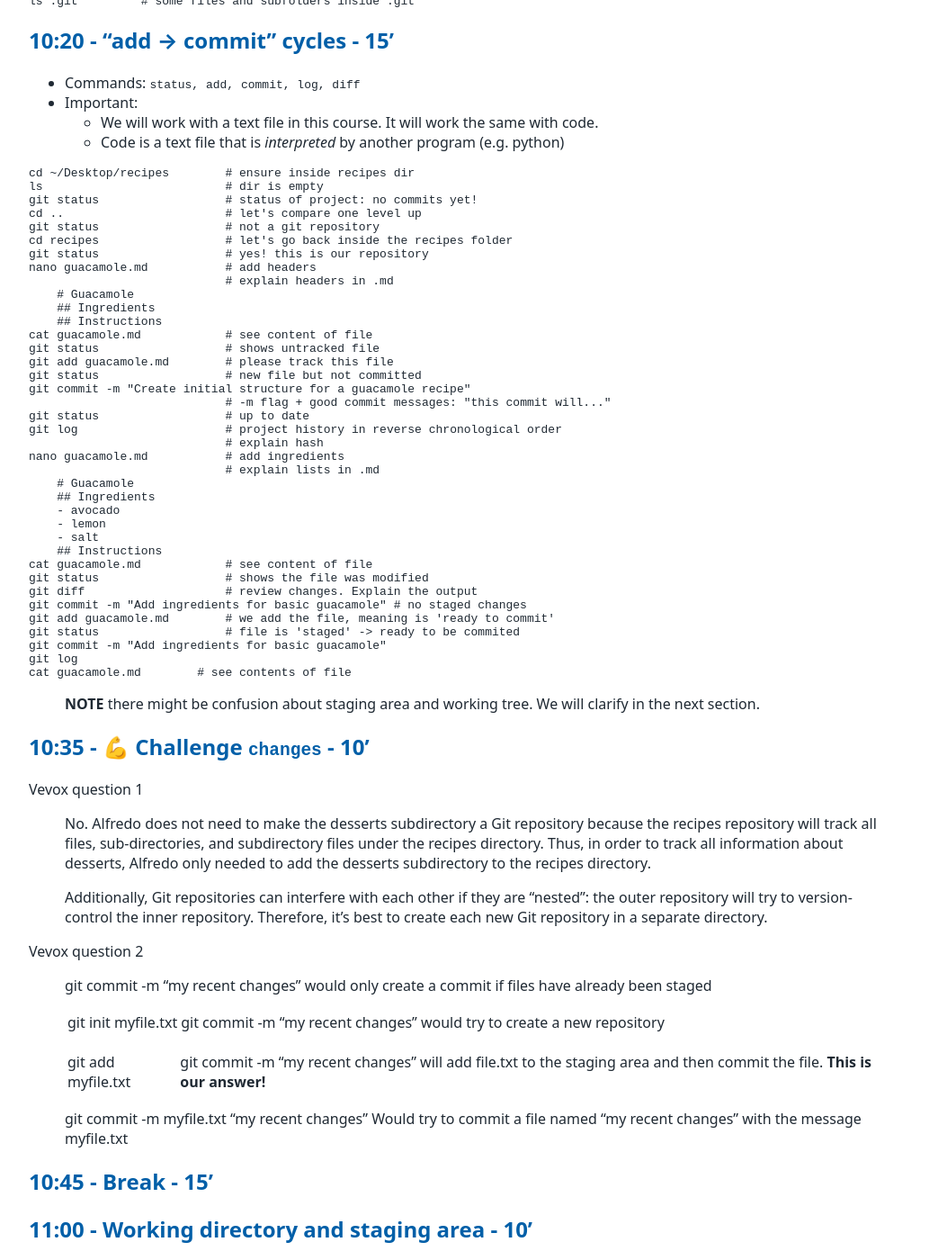
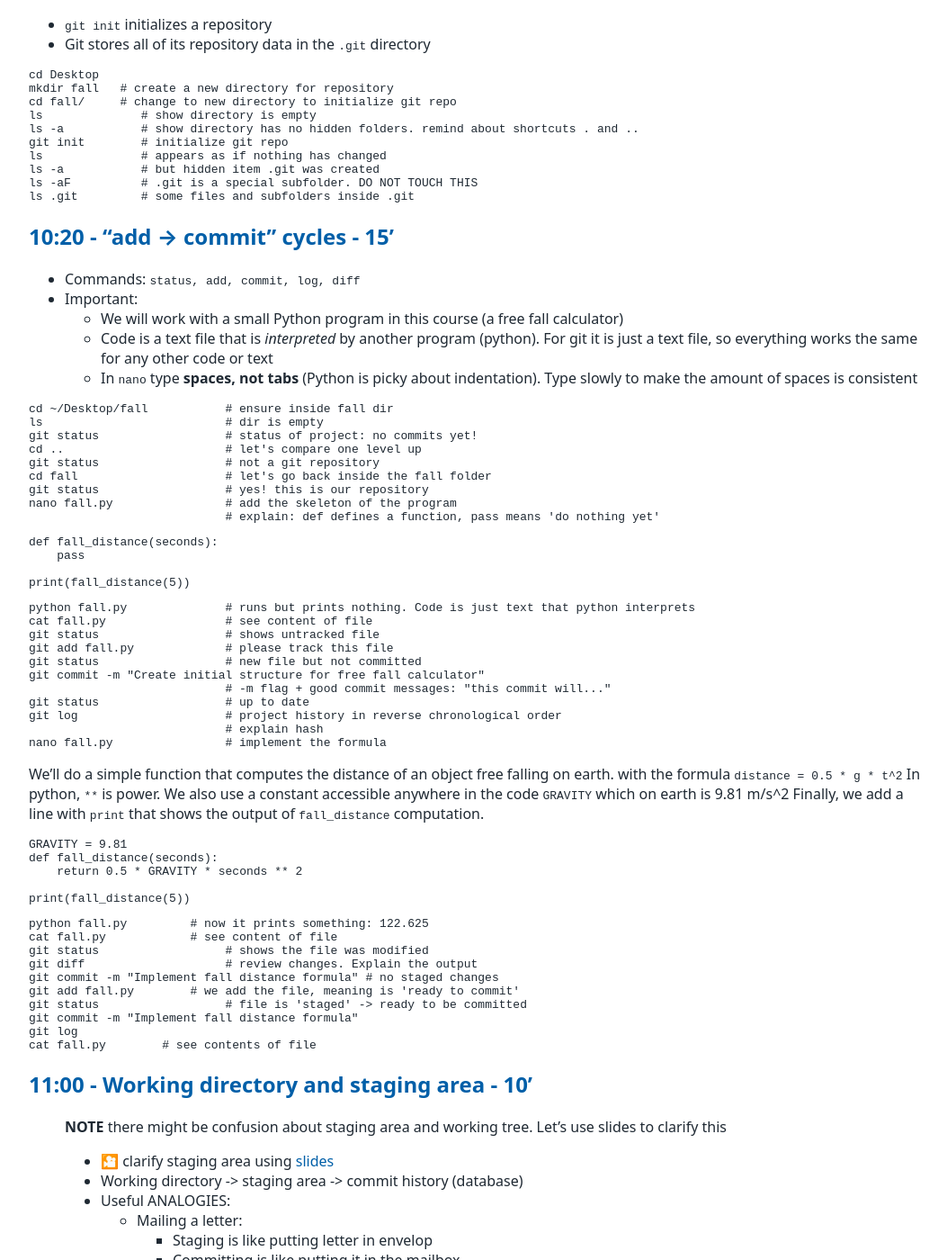
Before and after one commit to tu-delft-library/introduction_to_version_control_with_git, a Jekyll site: the page built from materials_for_trainers/lesson_plan.md, in a window 1280 px wide and 1400 px high, scrolled down 2558 px. Shown: the whole window at 90% size, without its empty margins (108-1161 px from the left). Built offline with Jekyll 4.4.1, drawn with Linux system fonts in a browser that asks for light colours; our own code applies the rules of GitHub Pages for plain Markdown files; some of the changed text lies outside the part shown.

Commit message:
replace guacamole with python code for free-fall

````diff
--- a/materials_for_trainers/lesson_plan.md
+++ b/materials_for_trainers/lesson_plan.md
@@ -37,6 +37,14 @@ Slides work better if you open them in your device: [slides](https://tud365.shar
 ## 9:35 - Housekeeping - 10'
 Use [slides](https://tud365.sharepoint.com/:p:/r/sites/ResearchDataServices/Gedeelde%20documenten/Training/Research_Software_Training/lesson_plans/resources/Introduction%20to%20version%20control%20with%20Git.pptx?d=w582c916207804aac981699323fe83c38&csf=1&web=1&e=c4zb1b) to welcome and introduce the session
 
+Participants will run a small Python program during the day, so check it is installed:
+```console
+python --version                # on Mac and Linux it may be python3 --version
+```
+> On Mac and Linux, use `python3` wherever this plan says `python`.
+> On Windows (Git Bash), if `python` is not found or opens the Microsoft Store, install Python from python.org (tick *Add Python to PATH*) and reopen Git Bash.
+TODO: add python to pre-workshop email.
+
 
 ## 9:45 - Icebreaker - photos timeline - 5'
 - Instructions for the icebreaker on [slides](https://tud365.sharepoint.com/:p:/r/sites/ResearchDataServices/Gedeelde%20documenten/Training/Research_Software_Training/lesson_plans/resources/Introduction%20to%20version%20control%20with%20Git.pptx?d=w582c916207804aac981699323fe83c38&csf=1&web=1&e=c4zb1b)
@@ -53,7 +61,8 @@ Use [slides](https://tud365.sharepoint.com/:p:/r/sites/ResearchDataServices/Gede
 - What is a git repo:
     - folder with files + subfolders + `.git` hidden folder
 
-## 10:00 - Preparing Your Working Directory - 5'
+## 10:00 - Setting up git - 5'
+
 - Open a bash terminal:
     - Windows: Open *Git Bash* from the Windows start menu
     - Mac:
@@ -67,9 +76,7 @@ cd ~/Desktop
 cd "/c/Users/[username]/OneDrive - Delft University of Technology/Desktop"
 cd "/c/Users/[username]/OneDrive - Delft University of Technology/Bureaublad"
 ```
-
-## 10:05 - Setting up git - 5'
-
+> ✅ 🆘 Everyone found their desktop?
 ```console
 git version
 git help
@@ -78,7 +85,7 @@ git config --global user.name "Name Lastname"
 git config --global user.email "netid@tudelft.nl"
 git config --global core.editor "nano -w"
 ```
->*CRLF* carriage return line feed. This concept originated from mechanical typewriters to separate the physical actions of moving to the left margin and advancing the paper. In our case it means `how Git handles line endings`
+**CRLF** carriage return line feed. This concept originated from mechanical typewriters to separate the physical actions of moving to the left margin and advancing the paper. In our case it means `how Git handles line endings`
 
 End of a line:
 - Windows: Uses CRLF (\r\n) to mark the end of a line.
@@ -91,21 +98,26 @@ git config --global core.autocrlf input
 git config --global core.autocrlf true  # For compatibility, line endings are converted to Unix style when you commit files.
 git config --global init.defaultBranch main # in recent versions of git, main branch is default. But it's better to set this
 ```
->*branches* Git can keep track of multiple lines of development like parallel timelines. These lines are called `branches`. We will work with branches in the next session. For now, it's only necessary to know that we only use one branch and it's called `main`
+**branches** Git can keep track of multiple lines of development like parallel timelines. These lines are called `branches`. We will work with branches in the next session. For now, it's only necessary to know that we only use one branch and it's called `main`
 
 ```console
 git config --list --global
 git config --global --edit
 ```
+And finally, let's check python
+```console
+python --version                # on Mac and Linux it may be python3 --version
+```
 
 ## 10:10 - Initialize a local Git repository - 10'
+We use a tiny Python project with a single file `fall.py`. It replaces the Carpentries `recipes` / `guacamole.md` example.
 - `git init` initializes a repository
 - Git stores all of its repository data in the `.git` directory
 
 ```console
 cd Desktop
-mkdir recipes   # create a new directory for repository
-cd recipes/     # change to new directory to initialize git repo
+mkdir fall   # create a new directory for repository
+cd fall/     # change to new directory to initialize git repo
 ls              # show directory is empty
 ls -a           # show directory has no hidden folders. remind about shortcuts . and ..
 git init        # initialize git repo
@@ -118,72 +130,68 @@ ls .git         # some files and subfolders inside .git
 ## 10:20 - “add → commit” cycles - 15'
 - Commands: `status, add, commit, log, diff`
 - Important:
-    - We will work with a text file in this course. It will work the same with code.
-    - Code is a text file that is *interpreted* by another program (e.g. python)
+    - We will work with a small Python program in this course (a free fall calculator)
+    - Code is a text file that is *interpreted* by another program (python). For git it is just a text file, so everything works the same for any other code or text
+    - In `nano` type **spaces, not tabs** (Python is picky about indentation). Type slowly to make the amount of spaces is consistent
 
 
 ```console
-cd ~/Desktop/recipes        # ensure inside recipes dir
+cd ~/Desktop/fall           # ensure inside fall dir
 ls                          # dir is empty
 git status                  # status of project: no commits yet!
 cd ..                       # let's compare one level up
 git status                  # not a git repository
-cd recipes                  # let's go back inside the recipes folder
+cd fall                     # let's go back inside the fall folder
 git status                  # yes! this is our repository
-nano guacamole.md           # add headers
-                            # explain headers in .md
-    # Guacamole
-    ## Ingredients
-    ## Instructions
-cat guacamole.md            # see content of file
+nano fall.py                # add the skeleton of the program
+                            # explain: def defines a function, pass means 'do nothing yet'
+```
+```python
+def fall_distance(seconds):
+    pass
+
+print(fall_distance(5))
+```
+```
+python fall.py              # runs but prints nothing. Code is just text that python interprets
+cat fall.py                 # see content of file
 git status                  # shows untracked file
-git add guacamole.md        # please track this file
+git add fall.py             # please track this file
 git status                  # new file but not committed
-git commit -m "Create initial structure for a guacamole recipe"
+git commit -m "Create initial structure for free fall calculator"
                             # -m flag + good commit messages: "this commit will..."
 git status                  # up to date
 git log                     # project history in reverse chronological order
                             # explain hash
-nano guacamole.md           # add ingredients
-                            # explain lists in .md
-    # Guacamole
-    ## Ingredients
-    - avocado
-    - lemon
-    - salt
-    ## Instructions
-cat guacamole.md            # see content of file
+nano fall.py                # implement the formula
+```
+We'll do a simple function that computes the distance of an object free falling on earth.
+with the formula `distance = 0.5 * g * t^2`
+In python, `**` is power. We also use a constant accessible anywhere in the code `GRAVITY` which on earth is 9.81 m/s^2
+Finally, we add a line with `print` that shows the output of `fall_distance` computation.
+
+```python
+GRAVITY = 9.81
+def fall_distance(seconds):
+    return 0.5 * GRAVITY * seconds ** 2
+
+print(fall_distance(5))
+```
+```console
+python fall.py         # now it prints something: 122.625
+cat fall.py            # see content of file
 git status                  # shows the file was modified
 git diff                    # review changes. Explain the output
-git commit -m "Add ingredients for basic guacamole" # no staged changes
-git add guacamole.md        # we add the file, meaning is 'ready to commit'
-git status                  # file is 'staged' -> ready to be commited
-git commit -m "Add ingredients for basic guacamole"
+git commit -m "Implement fall distance formula" # no staged changes
+git add fall.py        # we add the file, meaning is 'ready to commit'
+git status                  # file is 'staged' -> ready to be committed
+git commit -m "Implement fall distance formula"
 git log
-cat guacamole.md        # see contents of file
+cat fall.py        # see contents of file
 ```
-> **NOTE** there might be confusion about staging area and working tree. We will clarify in the next section.
-
-## 10:35 - 💪 Challenge `changes` - 10'
-
-Vevox question 1
-> No. Alfredo does not need to make the desserts subdirectory a Git repository because the recipes repository will track all files, sub-directories, and subdirectory files under the recipes directory. Thus, in order to track all information about desserts, Alfredo only needed to add the desserts subdirectory to the recipes directory.
-
-> Additionally, Git repositories can interfere with each other if they are “nested”: the outer repository will try to version-control the inner repository. Therefore, it’s best to create each new Git repository in a separate directory.
-
-Vevox question 2
-> git commit -m "my recent changes" would only create a commit if files have already been staged
-
-> git init myfile.txt | git commit -m "my recent changes" would try to create a new repository
-
-> git add myfile.txt | git commit -m "my recent changes" will add file.txt to the staging area and then commit the file. **This is our answer!**
-
-> git commit -m myfile.txt "my recent changes" Would try to commit a file named “my recent changes” with the message myfile.txt
-
-
-## 10:45 - Break - 15'
 
 ## 11:00 - Working directory and staging area - 10'
+> **NOTE** there might be confusion about staging area and working tree. Let's use slides to clarify this
 - 🎦 clarify staging area using [slides](https://tud365.sharepoint.com/:p:/r/sites/ResearchDataServices/Gedeelde%20documenten/Training/Research_Software_Training/lesson_plans/resources/Introduction%20to%20version%20control%20with%20Git.pptx?d=w582c916207804aac981699323fe83c38&csf=1&web=1&e=c4zb1b)
 - Working directory -> staging area -> commit history (database)
 - Useful ANALOGIES:
@@ -194,19 +202,23 @@ Vevox question 2
 - clarify `git diff --staged`
 ```console
 git status
-nano guacamole.md           # change lemon for lime
-    # Guacamole
-    ## Ingredients
-    - avocado
-    - lime
-    - salt
-    ## Instructions
+nano fall.py           # make the output readable: replace the print line
+```
+```python
+GRAVITY = 9.81
+def fall_distance(seconds):
+    return 0.5 * GRAVITY * seconds ** 2
+
+print("After 5 seconds the fall distance is", fall_distance(5), "meters")
+```
+```console
+python fall.py         # the program now behaves differently, not just the text
 git diff                    # replaced one line - with new line +
-git add guacamole.md
+git add fall.py
 git diff                    # no output   - diff only compares to working dir
 git diff --staged           # changes in staging area
 git status
-git commit -m "Modify guacamole to traditional recipe" # Commit message: think why
+git commit -m "Make output readable" # Commit message: think why
 git status
 git log
 ```
@@ -217,7 +229,7 @@ See `exercises.md`. There is an optional challenge under each numbered exercise.
 
 #### Solution
 ```console
-cd ..     # move out of recipes folder
+cd ..     # move out of fall folder
 mkdir bio                           # Create a new folder called bio
 cd bio                              # step into bio
 git init                            # initialise git
@@ -236,7 +248,24 @@ git diff --staged                   # show difference to staged area
 git commit -m "Add background"        # commit changes
 git log                             # display git history
 ```
+## 10:35 - 💪 Challenge `changes` - 10'
 
+Vevox question 1
+> No. Alfredo does not need to make the plots subdirectory a Git repository because the fall repository will track all files, sub-directories, and subdirectory files under the fall directory. Thus, in order to track all information about plots, Alfredo only needed to add the plots subdirectory to the fall directory.
+
+> Additionally, Git repositories can interfere with each other if they are “nested”: the outer repository will try to version-control the inner repository. Therefore, it’s best to create each new Git repository in a separate directory.
+
+Vevox question 2
+> git commit -m "my recent changes" would only create a commit if files have already been staged
+
+> git init myfile.txt | git commit -m "my recent changes" would try to create a new repository
+
+> git add myfile.txt | git commit -m "my recent changes" will add file.txt to the staging area and then commit the file. **This is our answer!**
+
+> git commit -m myfile.txt "my recent changes" Would try to commit a file named “my recent changes” with the message myfile.txt
+
+
+## 10:45 - Break - 15'
 
 ## 11:20 - git HEAD/TAG game - 10'
     HEAD
@@ -252,7 +281,7 @@ git log                             # display git history
     - The teacher calls ‘git  restore [hash]’.
         - HEAD marker is passed hand by hand until it reaches the corresponding hash.
     - Teacher comments on how hard it is for humans to remember this hash. Enter TAGs
-    - Some other people will get a post it with a TAG (e.g. for guacamole – original, spicy, no onion)
+    - Some other people will get a post it with a TAG (e.g. for earth, moon)
     - The teacher calls ‘git  restore [tag]’.
         - HEAD marker is passed hand by hand until it reaches the corresponding tag.
 
@@ -261,53 +290,65 @@ git log                             # display git history
 - Commands: `HEAD, HEAD~1, HEAD~2, log --oneline, show, restore, tag`
 - HEAD is the *most recent commit*
 
-Let's step back into our `recipes` repository
+Let's step back into our `fall` repository
 ```console
 cd ..
 pwd                                 # should be in Desktop
-cd recipes                          # step into recipe repository
+cd fall                        # step into fall repository
 git status
 git log --oneline                   # summarized view
-nano guacamole.md                   # add line below instructions
-    # Guacamole
-    ## Ingredients
-    - avocado
-    - lime
-    - salt
-    ## Instructions
-    An ill-considered change
-git diff HEAD guacamole.md          # diff of current file and most recent commit
-git diff guacamole.md               # HEAD is default option for git diff
-git diff HEAD~1 guacamole.md        # diff between now and one commit before HEAD
-git diff HEAD~2 guacamole.md        # diff between now and two commits before HEAD
-git diff HEAD~3 guacamole.md        # fails. unknown revision
-git log --oneline                   # point to HEAD, HEAD~1, HEAD~2, HEAD~3 does not exist
-git show HEAD~2 guacamole.md        # shows changes made on that commit (rather than differences)
+nano fall.py                   # introduce a typo in gravity constant (decimals swapped)
+```
+```python
+GRAVITY = 9.18
+def fall_distance(seconds):
+    return 0.5 * GRAVITY * seconds ** 2
+
+print("After 5 seconds the fall distance is", fall_distance(5), "meters")
+```
+```console
+python fall.py                 # 114.75 m. Looks plausible! Would you have noticed from the output alone?
+git diff HEAD fall.py          # diff of current file and most recent commit. The typo is obvious now
+git diff fall.py               # HEAD is default option for git diff
+git diff HEAD~1 fall.py        # diff between now and one commit before HEAD
+git diff HEAD~2 fall.py        # diff between now and two commits before HEAD
+git diff HEAD~3 fall.py        # fails. unknown revision
+git log --oneline              # point to HEAD, HEAD~1, HEAD~2, HEAD~3 does not exist
+git show HEAD~2 fall.py        # shows changes made on that commit (rather than differences)
 git log --oneline                   # shows short hashes
-git diff [short_hash] guacamole.md  # use short hash to point to a specific commit
+git diff [short_hash] fall.py  # use short hash to point to a specific commit
 git status                          # shows modified file
-cat guacamole.md                    # see current version
-git restore guacamole.md            # restores to latest commit
-cat guacamole.md                    # ill-considered change is gone
+cat fall.py                    # see current version
+git restore fall.py            # restores to latest commit
+cat fall.py                    # typo is gone
+python fall.py                 # correct values are back (4.905 m)
 git log --oneline
-git restore -s [short_hash] guacamole.md # -s for source
-cat guacamole.md                    # restored file
-git status                          # restored file is not staged!
-git restore guacamole.md            # overwrites working copy with last committed version
+git restore -s [short_hash] fall.py # -s for source
+cat fall.py                    # restored file
+python fall.py                 # we can even run the old version: crude output (1 4.905)
+git status                     # restored file is not staged!
+git restore fall.py            # overwrites working copy with last committed version
 git status
-cat guacamole.md
-git tag -a basic [short_hash] -m "Tag for basic recipe" # add a tag -> easier than hash
+cat fall.py
+git tag -a formula [short_hash] -m "First working version" # add a tag -> easier than hash
+                                    # use the hash of "Implement fall distance formula"
 git log --oneline
-git restore -s simple guacamole.md  # -s same as with the hash -> source
-git status                          # restored file is not staged!
-git restore guacamole.md            # restores to latest commit
-git status                          # working tree clean
+git restore -s formula fall.py   # -s same as with the hash -> source
+python fall.py                   # restored file is in the working directory.
+git status                       # BUT restored file is not staged!
+```
+If we wanted to make this restored version our new latest version, we would need to make a new commit with the restored changes. But for now, we just inspect it, run it and then get go back to the latest commit.
+```console
+git restore fall.py              # restores to latest commit
+git status                       # working tree clean
 ```
 
 ## 11:45 - Break - 15'
 
 
 ## 12:00 - 💪 Challenges `history` - 10'
+
+TODO adapt these exercises to hands on (maybe using the same bio repository)
 Vevox question 3
 >The restore command restores files from the repository, overwriting the files in your working directory. Answers 2 and 4 both restore the latest version in the repository of the file data_cruncher.py. Answer 2 uses HEAD to indicate the latest, whereas answer 4 uses the unique ID of the last commit, which is what HEAD means.
 
@@ -330,32 +371,34 @@ Emphasize importance of `.ignore` file to keep repository clean.
 ```console
 git status                          # always check the status of git
 ls                                  # what is inside this directory
-mkdir pictures                      # make new directory
-touch a.png b.png c.png pictures/cake1.jpg pictures/cake2.jpg   # make dummy pictures
-ls                                  # lists generated pictures
-ls pictures                         # lists generated pictures inside folder
+mkdir plots                         # make new directory
+touch earth.png moon.png plots/mars.jpg plots/jupiter.jpg   # make dummy plots
+ls                                  # lists generated plots
+ls plots                            # lists generated plots inside folder
 git status                          # images not recommended in git + distracting
 nano .gitignore                     # type lines below (remind . means hidden file)
         *.png
-        pictures/
+        plots/
 cat .gitignore                      # confirm content of .gitignore
-git status                          # no pictures but yes new .gitignore file
+git status                          # no plots but yes new .gitignore file
 git add .gitignore                  # let's track this file. it won't ignore itself
-git commit -m "Ignore png files and the pictures folder"
+git commit -m "Ignore png files and the plots folder"
 git status                          # all clean
 ls                                  # files are in folder but not tracked by git
 git add a.png                       # if accidentally added, shows warning
 git status --ignored                # status of ignored files
-touch pictures/new.jpg              # new file in ignored folder
-git status                          # nothing because pictures folder is ignored
-mkdir anotherfolder                 # empty folder
+touch plots/pluto.jpg               # new file in ignored folder
+git status                          # nothing because plots folder is ignored
+mkdir more_plots                    # empty folder
 git status                          # nothing! git does not see empty folder
-touch anotherfolder/file.jpg        # once there is a file, folder is tracked. This jpg is not inside pictures folder
-rm -rf anotherfolder                # changed my mind. Clean up!
+touch more_plots/pluto.jpg           # once there is a file, folder is tracked. This jpg is not inside plots folder
+rm -rf more_plots                   # changed my mind. Clean up!
 ```
 
+## 12:20 - 💪 Challenges `ignore` - 10'
 
-## 12:20 - 💪 Challenges `ignore` - 10'
+TODO: turn this into a hands on. Inspiration: https://4turesearchdata-carpentries.github.io/GitCoDev/lesson1.html#ignore-untracked-directories
+
 Vevox question 5
 > The exclamation point operator will include a previously excluded entry.
 
@@ -393,34 +436,40 @@ If needed point to instructions in the [carpentries website](https://swcarpentry
 
 > **Let's go to GitHub**
 
-Create a new repository called `recipes`
+Create a new repository called `fall`
 - Public
 - Empty: no README, no .gitignore, no license
 - Copy SSH link
 
 ```console
-git remote add origin git@github.com:[username]/recipes.git # use SSH link
+git remote add origin git@github.com:[username]/fall.git # use SSH link
 git remote -v                                               # -v for verbose
 git push origin main            # explain push vs commit
 ```
 Git automatically names that source `origin`. So `origin` = "the remote I cloned this from," which is usually your own copy. `origin` is just a name. It is the convention everyone uses, so it is good to stick to it.
 
-Check that the local changes are visible in GitHub
+Check that the local changes are visible in GitHub.
+
+Let's make another change locally:
 
 ```console
-nano guacamole.md
-    # Guacamole
-    ## Ingredients
-    - avocado
-    - lime
-    - salt
-    - red chilly pepper
-    ## Instructions
+nano fall.py            # change gravity to 1.62 -> moon's gravity
+```
+```python
+GRAVITY = 1.62
+
+def fall_distance(seconds):
+    return 0.5 * GRAVITY * seconds ** 2
+
+print("After 5 seconds the fall distance is", fall_distance(5),"m")
+```
+```console
+python fall.py             # Moon gravity
 git status
-git add guacamole.md
-git commit -m "Modify to spicy recipe"
+git add fall.py
+git commit -m "Use Moon gravity"
 git log --oneline               # the local HEAD is one commit ahead of origin/main HEAD
-git push origin main            # Everything up-to-date
+git push origin main            # uploads the new commit. Refresh GitHub to see it
 ```
 
 
@@ -449,21 +498,24 @@ git push origin main            # push changes
 git pull origin main            # explain pull from remote
 ls -a                           # local files (including the ignored files)
 cd ..
-rm -rf recipes/                 # loose repository
-ls                              # recipes directory is gone
+rm -rf fall/               # lose repository
+ls                              # fall directory is gone
 git status                      # make sure you are not inside a git repository
-git clone git@github.com:[username]/recipes.git # NEW COMMAND! clone repository (copy SSH link from github)
-cd recipes
+git clone git@github.com:[username]/fall.git # NEW COMMAND! clone repository (copy SSH link from github)
+cd fall
 ls
 ls -a                           # notice the difference: no .png files as they were not tracked
+python fall.py > output.txt  # the program still runs. We can regenerate anything that was not tracked
 git log --oneline               # files and history preserved. Beautiful!
                                 # noticed that the tags are missing! If you want to preserve your tags you need to explicitly push them
-git tag -a basic [HASH] -m "Add basic recipe"
+git tag -a formula [HASH] -m "First working version"
 git push --tags
 ```
 Check the tag in GitHub (drop down menu that shows also branches)
 
 ## 14:00 - 💪 Challenges `remotes` - 10'
+TODO: add hands on. inspiration: https://4turesearchdata-carpentries.github.io/GitCoDev/lesson1.html#marking-the-history-using-tags
+
 Vevox question 7
 > When we push changes, we’re interacting with a remote repository to update it with the changes we’ve made locally (often this corresponds to sharing the changes we’ve made with others). Commit only updates your local repository.
 
````
Also changed, not shown: other parts of materials_for_trainers/lesson_plan.md (+1 -1 lines).
